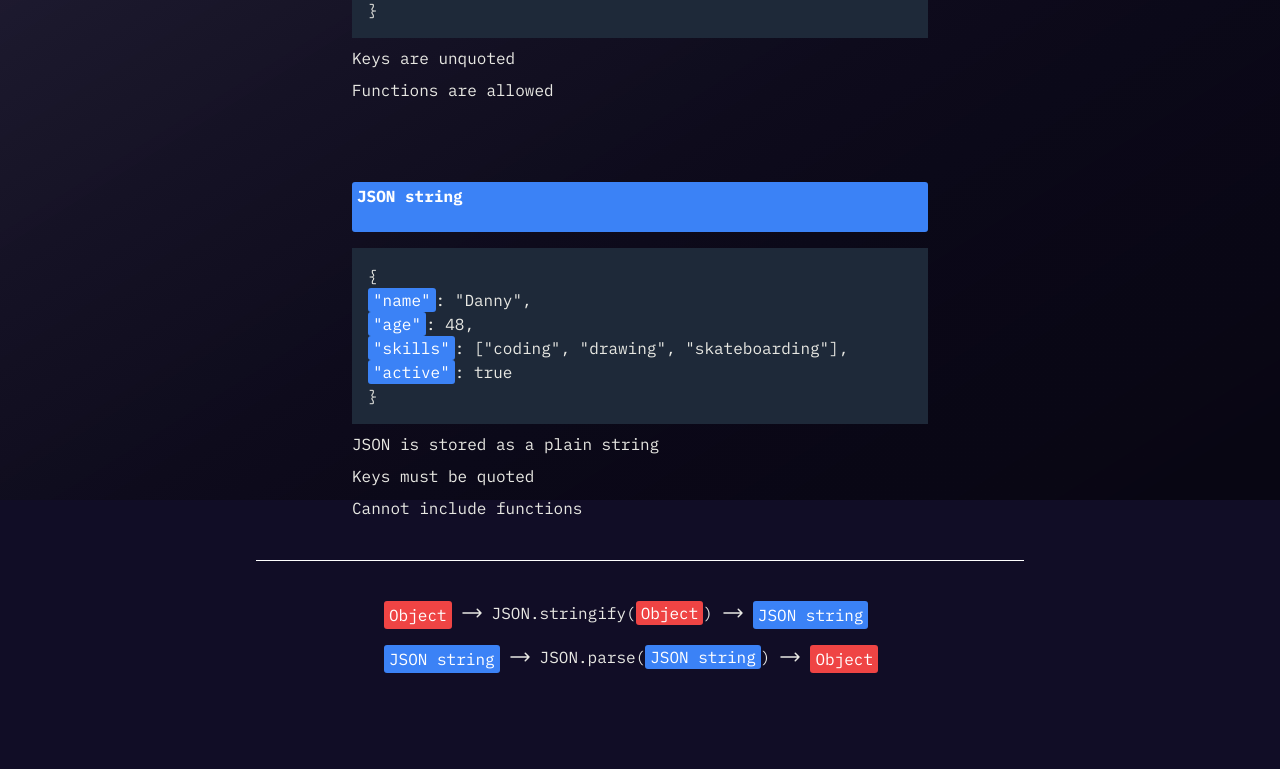
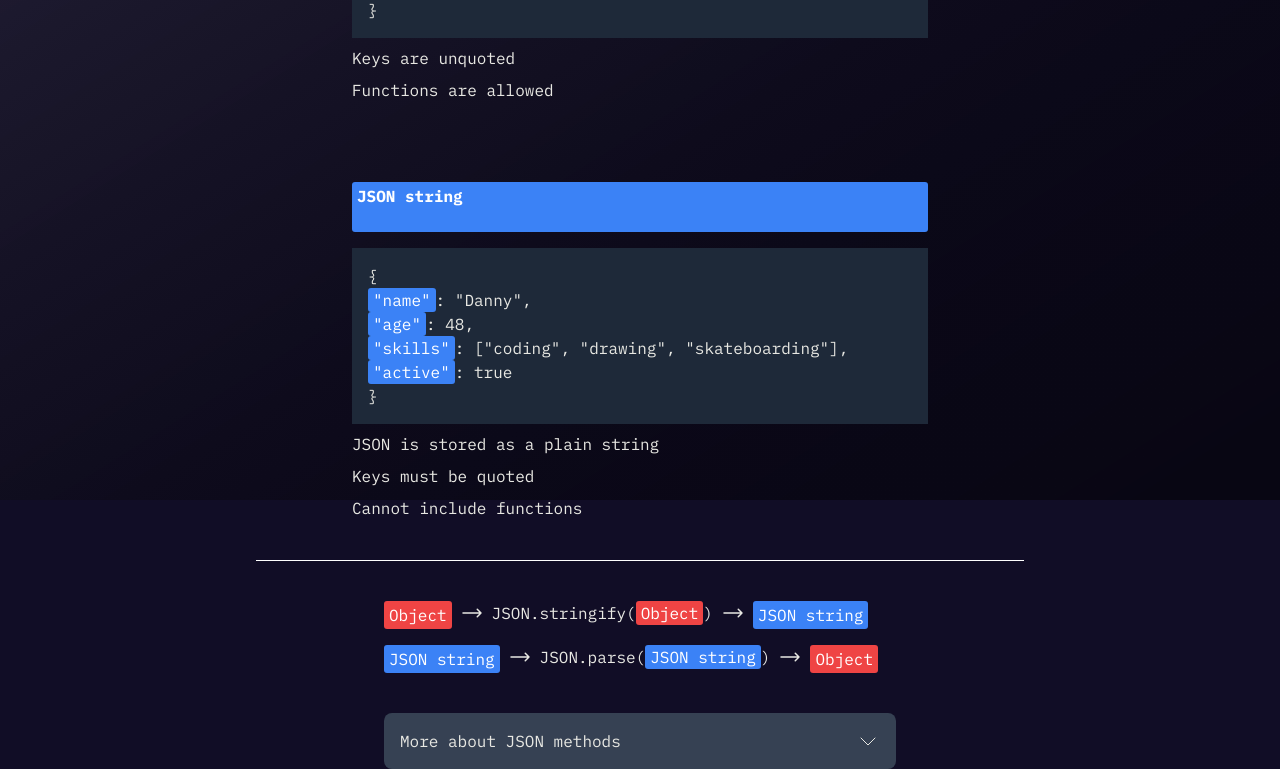
Before and after one commit to Danny-Cisco/danny-cisco, a SvelteKit app: page /understand-stuff/json-vs-object in a window 1280 px wide. Shown: the part 300-1069 px from the top of the page. Before the commit the page ends 973 px from the top, so only its background shows below. Built offline with nearby package versions, Linux system fonts and the light colour scheme.

Commit message:
moreinfo box

```diff
--- a/src/routes/understand-stuff/json-vs-object/+page.svelte
+++ b/src/routes/understand-stuff/json-vs-object/+page.svelte
@@ -1,9 +1,11 @@
 <script>
+	let isOpen = false;
+
 	const jsonExample = `{
-    \"name\": \"Alex\",
-    \"age\": 30,
-    \"skills\": [\"coding\", \"music\", \"skateboarding\"],
-    \"active\": true
+    "name": "Alex",
+    "age": 30,
+    "skills": ["coding", "music", "skateboarding"],
+    "active": true
   }`;
 
 	const jsObject = {
@@ -14,6 +16,10 @@
 		greet: function () {
 			return 'Hello!';
 		}
+	};
+
+	const toggleDetails = () => {
+		isOpen = !isOpen;
 	};
 </script>
 
@@ -53,7 +59,9 @@
 			<p>Cannot include functions</p>
 		</div>
 	</div>
+
 	<hr class="mt-10 w-full border-t-white" />
+
 	<div class="mx-auto mt-10 flex w-full max-w-lg gap-2">
 		<div class="js-key">Object</div>
 		<svg
@@ -89,9 +97,9 @@
 
 		<div class="json-key">JSON string</div>
 	</div>
+
 	<div class="mx-auto mt-4 flex w-full max-w-lg gap-2">
 		<div class="json-key">JSON string</div>
-
 		<svg
 			xmlns="http://www.w3.org/2000/svg"
 			fill="none"
@@ -125,6 +133,67 @@
 
 		<div class="js-key">Object</div>
 	</div>
+
+	<!-- Collapsible Details Section -->
+	<div class="mx-auto mt-10 w-full max-w-lg">
+		<button
+			class="flex w-full items-center justify-between rounded-lg bg-gray-700 p-4 text-left hover:bg-gray-600"
+			on:click={toggleDetails}
+		>
+			<span>More about JSON methods</span>
+			<svg
+				class="size-6 transition-transform {isOpen ? 'rotate-180' : ''}"
+				xmlns="http://www.w3.org/2000/svg"
+				fill="none"
+				viewBox="0 0 24 24"
+				stroke="currentColor"
+			>
+				<path stroke-linecap="round" stroke-linejoin="round" d="M19 9l-7 7-7-7" />
+			</svg>
+		</button>
+
+		{#if isOpen}
+			<div class="mt-4 rounded-lg bg-gray-800 p-6 transition-all">
+				<div class="mb-8">
+					<h4 class="mb-4 text-lg font-semibold">JSON.stringify()</h4>
+					<ul class="list-inside list-disc space-y-2">
+						<li>Converts JavaScript objects into JSON strings</li>
+						<li>
+							Can take up to 3 parameters:
+							<pre class="mt-2 bg-gray-900 p-2">JSON.stringify(value, replacer, space)</pre>
+						</li>
+						<li>
+							<span class="js-key">value</span>: The object to convert
+						</li>
+						<li>
+							<span class="js-key">replacer</span> (optional): A function or array to transform values
+						</li>
+						<li>
+							<span class="js-key">space</span> (optional): Adds indentation for readability
+						</li>
+					</ul>
+				</div>
+
+				<div>
+					<h4 class="mb-4 text-lg font-semibold">JSON.parse()</h4>
+					<ul class="list-inside list-disc space-y-2">
+						<li>Parses JSON strings into JavaScript objects</li>
+						<li>
+							Can take 2 parameters:
+							<pre class="mt-2 bg-gray-900 p-2">JSON.parse(text, reviver)</pre>
+						</li>
+						<li>
+							<span class="json-key">text</span>: The JSON string to parse
+						</li>
+						<li>
+							<span class="json-key">reviver</span> (optional): A function to transform parsed values
+						</li>
+						<li>Throws a SyntaxError if the JSON is invalid</li>
+					</ul>
+				</div>
+			</div>
+		{/if}
+	</div>
 </div>
 
 <style>
@@ -144,4 +213,9 @@
 	h3 {
 		height: 50px;
 	}
+
+	:global(body) {
+		background-color: #1a1a1a;
+		color: white;
+	}
 </style>
```
